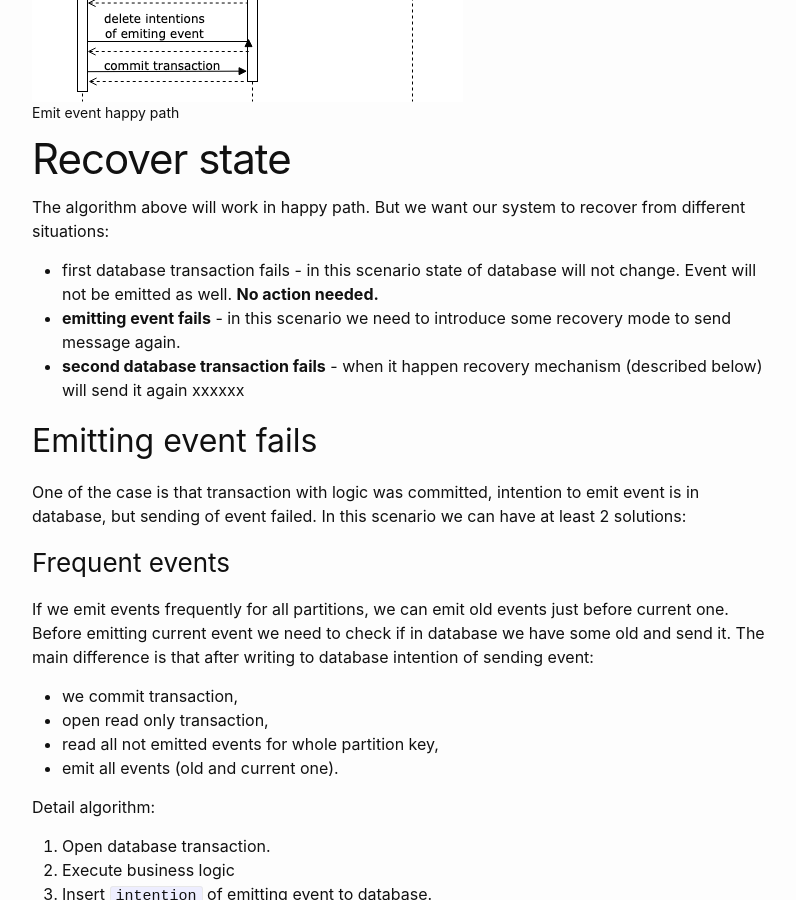
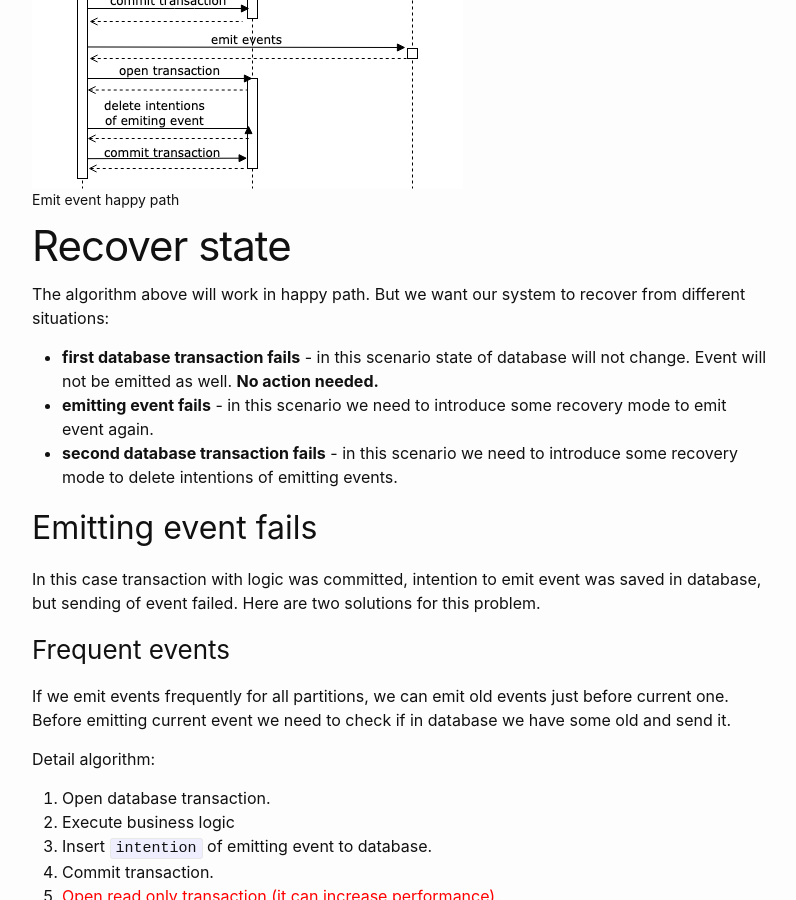
Before and after one commit to marekhudyma/marekhudyma.github.io, a Jekyll site: the page built from _posts/2019-12-01-emitting-events-with-db.md, in a window 1280 px wide and 900 px high, scrolled down 1430 px. Shown: the whole window, without its empty margins (238-1034 px from the left). Built offline with Jekyll 4.4.1, drawn with Linux system fonts in a browser that asks for light colours; some of the changed text lies outside the part shown.

Commit message:
Emitting events

```diff
--- a/_posts/2019-12-01-emitting-events-with-db.md
+++ b/_posts/2019-12-01-emitting-events-with-db.md
@@ -9,9 +9,11 @@
 
 # Introduction
 As a developer in many situations I need to execute some business logic and save results in database as well as emit event (e.g. Kafka event).
-Assumptions:
-* Database transaction need to be as quick as possible. I don't want to make any external calls inside transaction. Long transactions can degradate performance of database and extends lock time.
-* I want to be sure that both database and stream will end-up in proper state: database transaction need to be committed and event need to be emitted - [two-phase commit problem](https://en.wikipedia.org/wiki/Two-phase_commit_protocol)
+In this article I will present algorithm that I follow.
+
+Assumptions of a solution:
+* Database transaction need to be as quick as possible. I don't want to make any external calls inside transaction. Long transactions can degradate performance of database and extends locking time.
+* I want to be sure that both database and stream will end-up in proper state: everything fail or everything finish with success - database transaction need to be committed and event need to be emitted - [two-phase commit problem](https://en.wikipedia.org/wiki/Two-phase_commit_protocol)
 * Event need to be `delivered at-least-once` (it is completely fine to deliver event many times).
 * Order of event is important inside partition only.
 
@@ -38,22 +40,16 @@
 
 # Recover state
 The algorithm above will work in happy path. But we want our system to recover from different situations:
-* first database transaction fails - in this scenario state of database will not change. Event will not be emitted as well. **No action needed.**
-* **emitting event fails** - in this scenario we need to introduce some recovery mode to send message again.
-* **second database transaction fails** - when it happen recovery mechanism (described below) will send it again xxxxxx
+* **first database transaction fails** - in this scenario state of database will not change. Event will not be emitted as well. **No action needed.**
+* **emitting event fails** - in this scenario we need to introduce some recovery mode to emit event again.
+* **second database transaction fails** - in this scenario we need to introduce some recovery mode to delete intentions of emitting events.
 
 ## Emitting event fails
-One of the case is that transaction with logic was committed, intention to emit event is in database, but sending of event failed.
-In this scenario we can have at least 2 solutions:
+In this case transaction with logic was committed, intention to emit event was saved in database, but sending of event failed. Here are two solutions for this problem.
 
 ### Frequent events
 If we emit events frequently for all partitions, we can emit old events just before current one.
 Before emitting current event we need to check if in database we have some old and send it.
-The main difference is that after writing to database intention of sending event:
-* we commit transaction,
-* open read only transaction,
-* read all not emitted events for whole partition key,
-* emit all events (old and current one).
 
 Detail algorithm:
 1. Open database transaction.
@@ -75,7 +71,7 @@
 </figure>
 
 ### Rare events
-If we do not emit events very frequently, we can create a special scheduler to emit old events.
+If we do **not** emit events very frequently, we can create a special scheduler to emit old events.
 
 Every interval of time (depends on us) scheduler need to execute algorithm.
 1. Open database transaction.
```
Also changed, not shown: _posts/2019-11-01-REST-communication-best-practices.md (renamed from _posts/2019-11-01-microservices-integration-best-practices.md, +5 -5 lines), assets/2019-11-01-REST-communication-best-practices/architecture_trend_2019.jpg (renamed from assets/2019-11-01-microservices-integration-best-practices/architecture_trend_2019.jpg), assets/2019-11-01-REST-communication-best-practices/architecture_trend_org.jpg (renamed from assets/2019-11-01-microservices-integration-best-practices/architecture_trend_org.jpg), assets/2019-11-01-REST-communication-best-practices/distributed_transaction.png (renamed from assets/2019-11-01-microservices-integration-best-practices/distributed_transaction.png), assets/2019-11-01-REST-communication-best-practices/http_communication_problems.png (renamed from assets/2019-11-01-microservices-integration-best-practices/http_communication_problems.png), assets/2019-11-01-REST-communication-best-practices/monolith-vs-microservices.png (renamed from assets/2019-11-01-microservices-integration-best-practices/monolith-vs-microservices.png).
